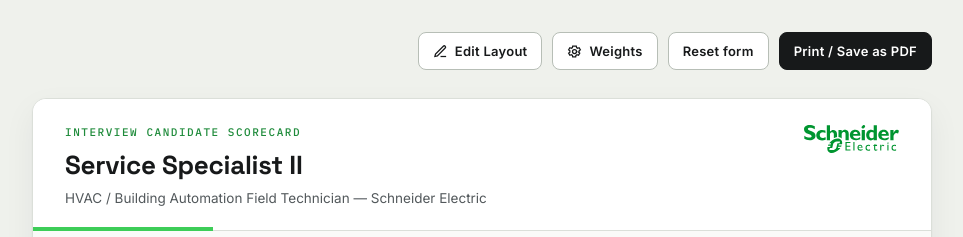
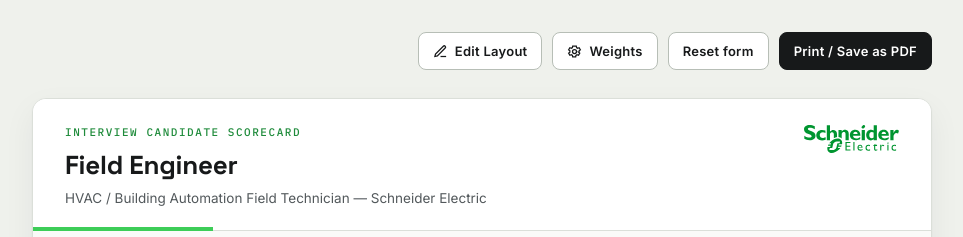
Before and after one commit to BMSTestSpace/Interview-, a plain HTML site: page index.html in a window 1280 px wide. Shown: the top 237 px of the page, without its empty margins (158-1121 px from the left). Drawn offline with Linux system fonts and the light colour scheme.

Commit message:
Update index.html

```diff
--- a/index.html
+++ b/index.html
@@ -3,7 +3,7 @@
 <head>
 <meta charset="UTF-8">
 <meta name="viewport" content="width=device-width, initial-scale=1.0">
-<title>Candidate Scorecard — Service Specialist II</title>
+<title>Candidate Scorecard — Field Engineer</title>
 <link rel="preconnect" href="https://fonts.googleapis.com">
 <link href="https://fonts.googleapis.com/css2?family=Space+Grotesk:wght@500;600;700&family=Inter:wght@400;500;600&family=IBM+Plex+Mono:wght@500;600&display=swap" rel="stylesheet">
 <style>
@@ -356,7 +356,7 @@
     <div class="nameplate">
       <div class="np-text">
         <p class="np-eyebrow">Interview Candidate Scorecard</p>
-        <h1 class="np-title always-edit" contenteditable="true" data-placeholder="Job Title">Service Specialist II</h1>
+        <h1 class="np-title always-edit" contenteditable="true" data-placeholder="Job Title">Field Engineer</h1>
         <p class="np-sub always-edit" contenteditable="true" data-placeholder="Function / Department — Company">HVAC / Building Automation Field Technician — Schneider Electric</p>
       </div>
       <div class="np-logo" id="npLogo">
```
